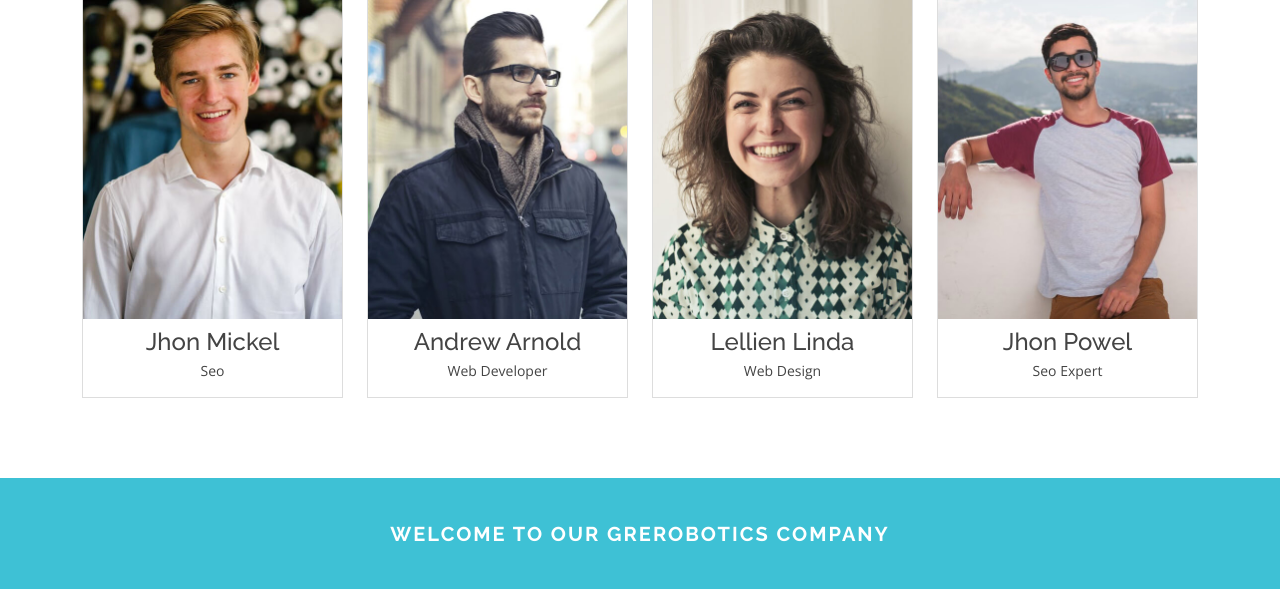
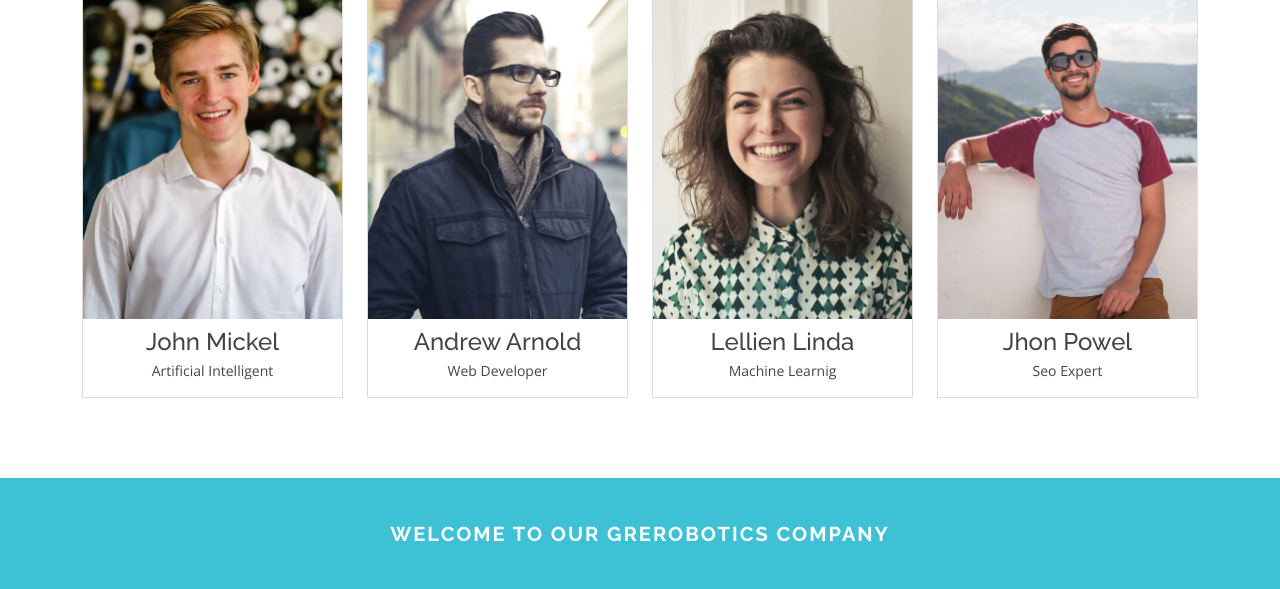
Before and after one commit to godwinumosen/GreRobotics, a Django app: page / in a window 1280 px wide. Shown: the part 2191-2780 px from the top of the page. Run offline with Django 4.2, Linux system fonts and the light colour scheme; data comes from the database, SQL or seed files in the repository; some libraries are stand-ins or nearby versions.

```diff
--- a/templates/robotics/index.html
+++ b/templates/robotics/index.html
@@ -11,7 +11,7 @@
         <div class="carousel-item active" style="background-image: url({% static 'img/national-cancer.jpg' %})">
           <div class="carousel-container">
             <div class="container">
-              <h2 class="animate__animated animate__fadeInDown">We Build, We Test We Impact </h2>
+              <h2 class="animate__animated animate__fadeInDown">We Build, We Test and We Impact </h2>
               <p class="animate__animated animate__fadeInUp">Learn to Take on Challenging Adventures</p>
             </div>
           </div>
@@ -111,8 +111,8 @@
                 </div>
               </div>
               <div class="team-content text-center">
-                <h4>Jhon Mickel</h4>
-                <p>Seo</p>
+                <h4>John Mickel</h4>
+                <p>Artificial Intelligent</p>
               </div>
             </div>
           </div>
@@ -178,7 +178,7 @@
               </div>
               <div class="team-content text-center">
                 <h4>Lellien Linda</h4>
-                <p>Web Design</p>
+                <p>Machine Learnig</p>
               </div>
             </div>
           </div>
```
